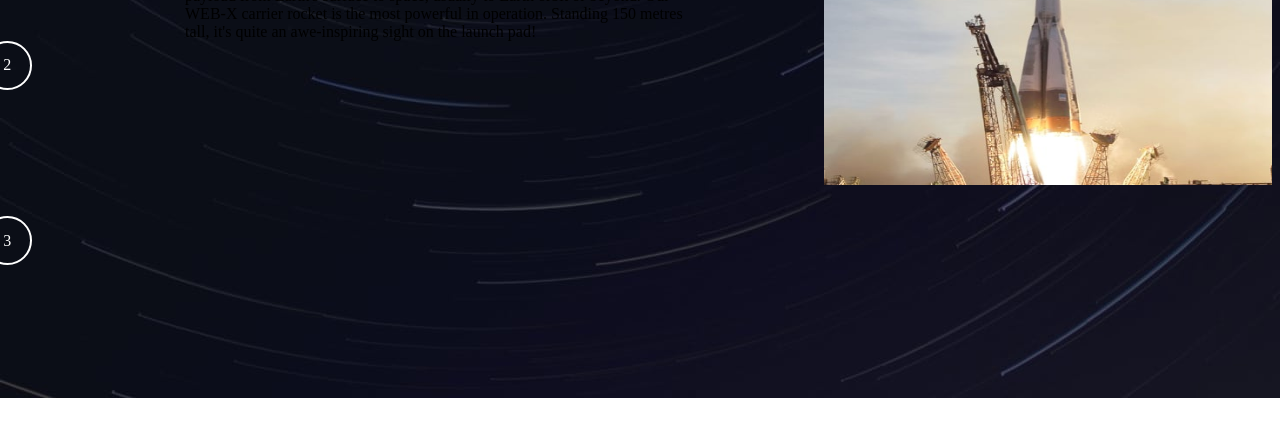
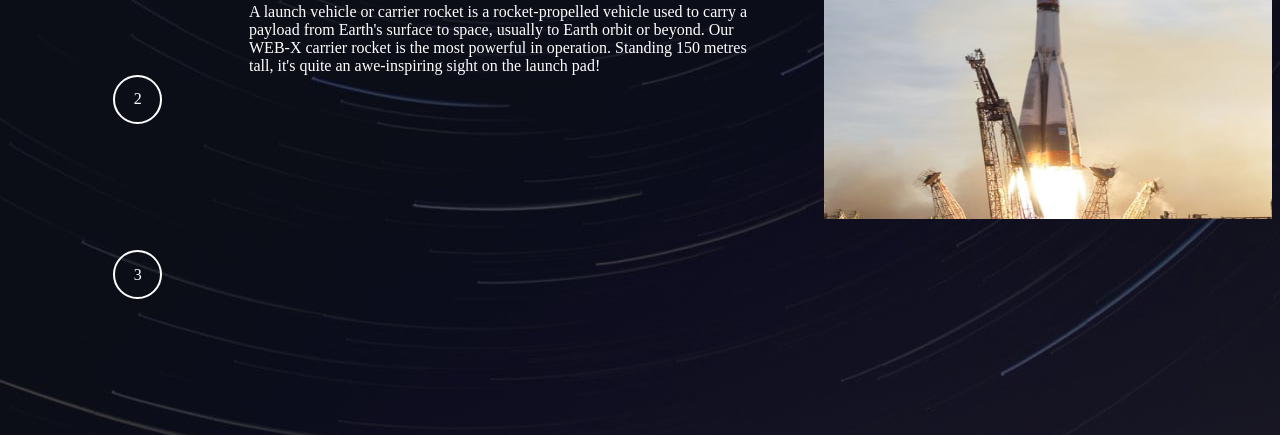
Before and after one commit to VigneshM454/multipage-website, a plain HTML site: page technology-capsule.html in a window 1280 px wide. Shown: the part 402-837 px from the top of the page. Before the commit the page ends 800 px from the top, so only its background shows below. Drawn offline with Linux system fonts and the light colour scheme.

Commit message:
technology-capsule.html

```diff
--- a/technology-capsule.html
+++ b/technology-capsule.html
@@ -5,7 +5,7 @@
   <meta name="viewport" content="width=device-width, initial-scale=1.0">
   <link rel="icon" type="image/png" sizes="32x32" href="  favicon-32x32.png">
   <title>Frontend Mentor | Space tourism website</title>
-  <link rel="stylesheet" href="  spaceindex.css">
+  <link rel="stylesheet" href="index.css">
   <link rel="stylesheet" href="tech.css">
 </head>
 <body>
```
